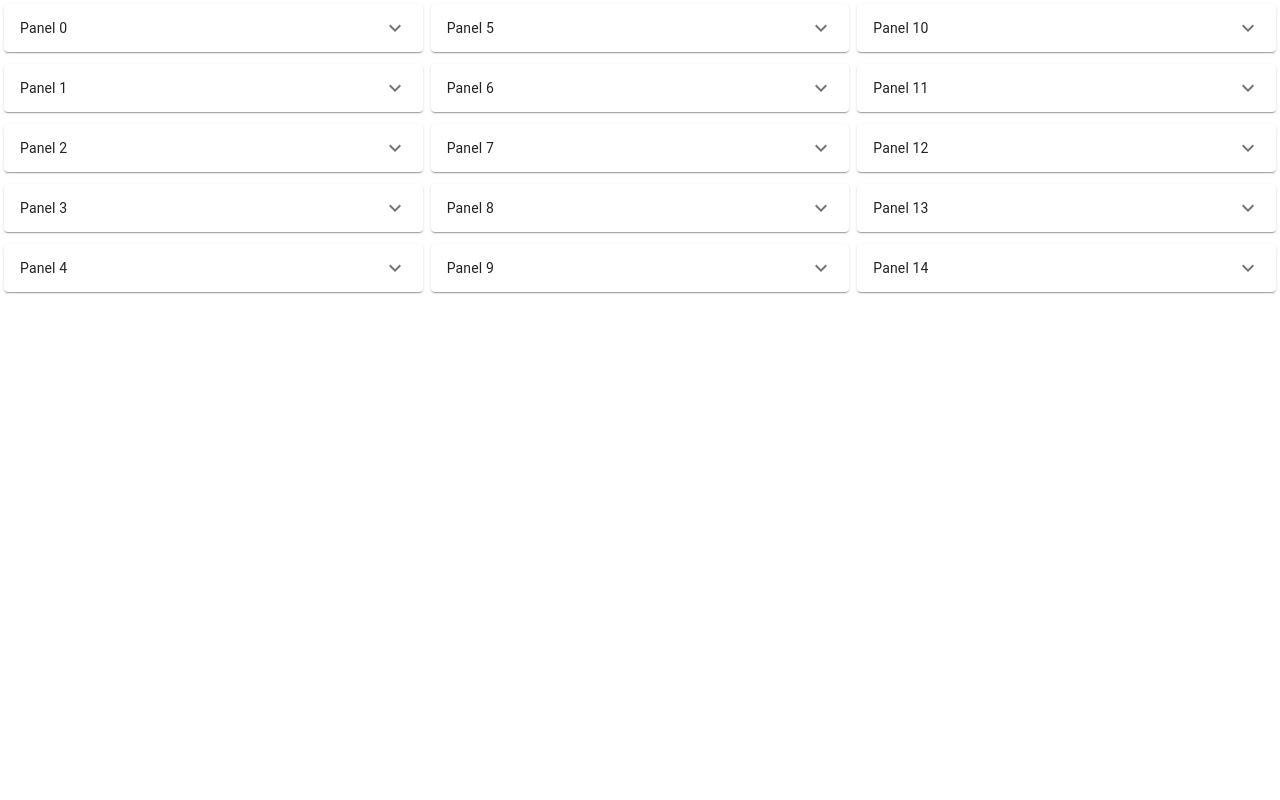
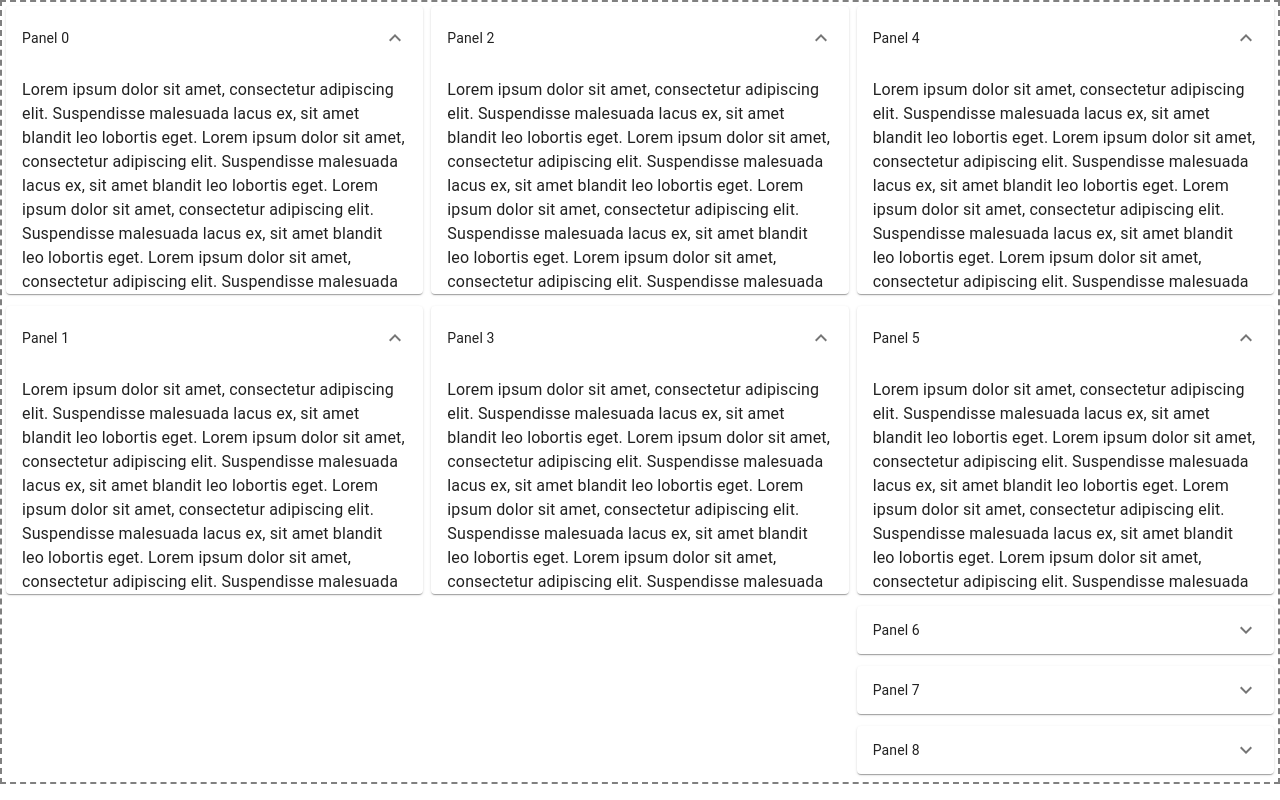
Before and after one commit to sriramrudraraju/react-drag-and-drop, a React (Create React App) app: page / in a window 1280 px wide. Built offline with nearby package versions, Linux system fonts and the light colour scheme.

Commit message:
feat: examples using acordion and swap

```diff
--- a/src/common/components/expansion-panel/expansion-panel.component.tsx
+++ b/src/common/components/expansion-panel/expansion-panel.component.tsx
@@ -17,9 +17,10 @@ const useStyles = makeStyles(() =>
 interface SimpleExpansionPanelProps {
   id: number;
   isExpanded?: boolean;
+  style?: object;
 }
 
-export const SimpleExpansionPanel: FC<SimpleExpansionPanelProps> = ({id, isExpanded = false }) => {
+export const SimpleExpansionPanel: FC<SimpleExpansionPanelProps> = ({id, isExpanded = false, style }) => {
   const classes = useStyles();
 
   const [isExpand , handleExpand] = useState(isExpanded);// its dangerous.. i know
@@ -41,8 +42,14 @@ export const SimpleExpansionPanel: FC<SimpleExpansionPanelProps> = ({id, isExpan
         >
           <Typography className={classes.heading}>Panel {id}</Typography>
         </ExpansionPanelSummary>
-        <ExpansionPanelDetails>
+        <ExpansionPanelDetails style={style}>
           <Typography>
+            Lorem ipsum dolor sit amet, consectetur adipiscing elit. Suspendisse malesuada lacus ex,
+            sit amet blandit leo lobortis eget.
+            Lorem ipsum dolor sit amet, consectetur adipiscing elit. Suspendisse malesuada lacus ex,
+            sit amet blandit leo lobortis eget.
+            Lorem ipsum dolor sit amet, consectetur adipiscing elit. Suspendisse malesuada lacus ex,
+            sit amet blandit leo lobortis eget.
             Lorem ipsum dolor sit amet, consectetur adipiscing elit. Suspendisse malesuada lacus ex,
             sit amet blandit leo lobortis eget.
           </Typography>
--- a/src/components/app/app.css
+++ b/src/components/app/app.css
@@ -1,3 +1,4 @@
 .app-root {
   display: flex;
+  border: 2px dashed gray;
 }
--- a/src/components/app/app.tsx
+++ b/src/components/app/app.tsx
@@ -1,12 +1,17 @@
 import React, { useState, useCallback } from 'react';
+import { DraggingStyle, NotDraggingStyle, DraggableStateSnapshot } from "react-beautiful-dnd";
 
-import { DragAndDrop, Column } from '../drag-and-drop/drag-and-drop.component';
+import { DragAndDrop } from '../drag-and-drop/drag-and-drop.component';
 import { SimpleExpansionPanel } from '../../common/components/expansion-panel/expansion-panel.component';
+
+import { Column } from '../drag-and-drop/dragabble-column/dragabble-column.component';
 
 import './app.css';
 
 // styles for items
-const getItemStyle = (isDragging: boolean) => {
+const getItemStyle = (snapshot: DraggableStateSnapshot, style?:  DraggingStyle | NotDraggingStyle) => {
+  // more info on how to play with drop animation
+  // https://github.com/atlassian/react-beautiful-dnd/blob/master/docs/guides/drop-animation.md
   return ({
     // some basic styles to make the items look a bit nicer
     userSelect: 'none',
@@ -20,28 +25,53 @@ const getItemStyle = (isDragging: boolean) => {
 const getItems = (count: number, offset = 0) =>
   Array.from({ length: count }, (v, k) => k).map(k => ({
       id: `item-${k + offset}`,
-      children: () => <SimpleExpansionPanel id={k + offset} />,
+      children: (snapshot: any, item: any, column: any, index: number) => {
+        const isExpanded = (
+          (column.name === 'column1' || column.name === 'column2' || column.name === 'column3') &&
+          (index === 0 || index === 1)
+        ) ? true : false;
+
+        return (
+          <SimpleExpansionPanel
+          key={index}
+            isExpanded={isExpanded}
+            id={k + offset}
+            style={{
+              height: 200,
+              overflow: 'scroll'
+            }}
+          />
+        )
+      },
       getItemStyle
   }));
 
 
 const COLUMNS = {
   column1: {
-    items: getItems(5)
+    items: getItems(2),
+    max: 2,
+    style: {
+      display: 'flex',
+      flexDirection: 'column',
+      flexGrow: 1,
+      alignContent: 'stretch'
+    }
   },
   column2: {
-    items: getItems(5, 5)
+    items: getItems(2, 2),
+    max: 2
   },
   column3: {
-    items: getItems(5, 10)
+    items: getItems(5, 4)
   }
 }
 
 export const App = () => {
-  const [columns, setColumns] = useState<Column>(COLUMNS);
+  const [columns, setColumns] = useState<{[key: string]: Column}>(COLUMNS);
 
   const onColumnsUpdate = useCallback(
-    (obj: Column) => {
+    (obj: {[key: string]: Column}) => {
       setColumns(obj);
     },
     []
--- a/src/components/drag-and-drop/drag-and-drop.component.tsx
+++ b/src/components/drag-and-drop/drag-and-drop.component.tsx
@@ -1,39 +1,53 @@
 import React, { FC, useCallback } from "react";
 import { DragDropContext, DropResult, DraggableLocation } from "react-beautiful-dnd";
 
-import { DragabbleColumn } from  './dragabble-column/dragabble-column.component';
-import { Item } from './dragabble-item/draggable-item.component';
+import { DragabbleColumn, Column } from  './dragabble-column/dragabble-column.component';
 
 import { reorder } from './utils/reorder';
 
-/**
- * Moves an item from one list to another list.
- */
-const move = (source: Item[], destination: Item[], droppableSource: DraggableLocation, droppableDestination: DraggableLocation) => {
-  const sourceClone = Array.from(source);
-  const destClone = Array.from(destination);
-  const [removed] = sourceClone.splice(droppableSource.index, 1);
-
-  destClone.splice(droppableDestination.index, 0, removed);
-
-  const result: any = {};
-  result[droppableSource.droppableId] = sourceClone;
-  result[droppableDestination.droppableId] = destClone;
-
-  return result;
-};
-
-
-export interface Column {
-  [key: string]: { items: Item[]; style?: object; }
-}
-
 interface DragAndDropProps {
-  columns: Column;
-  onColumnsUpdate: (obj: Column) => void;
+  columns: {[key: string]: Column};
+  onColumnsUpdate: (obj: {[key: string]: Column}) => void;
 }
 
 export const DragAndDrop: FC<DragAndDropProps> = ({columns, onColumnsUpdate}) => {
+
+  /**
+   * Moves an item from one list to another list.
+   */
+  const move = useCallback(
+    (sourceColumn: Column, destinationColumn: Column, droppableSource: DraggableLocation, droppableDestination: DraggableLocation) => {
+      const sourceItemsClone = Array.from(sourceColumn.items);
+      const destItemsClone = Array.from(destinationColumn.items);
+
+      // if destination reached its max, items should be swapped
+      const destColumnMax = destinationColumn.max;
+      if (destColumnMax && destItemsClone.length >= destColumnMax) {
+        // do swapping
+        // droppable index should be less than column max
+        if(droppableDestination.index && droppableDestination.index < destColumnMax) {
+          // removing elements at their indexes
+          const [soureceRemoved] = sourceItemsClone.splice(droppableSource.index, 1);
+          const [destinationRemoved] = destItemsClone.splice(droppableDestination.index, 1);
+          // adding source removed to destinattion,,, and desitnation removed to source
+          destItemsClone.splice(droppableDestination.index, 0, soureceRemoved);
+          sourceItemsClone.splice(droppableSource.index, 0, destinationRemoved);
+        }
+      } else {
+        // remmove item from source
+        const [removed] = sourceItemsClone.splice(droppableSource.index, 1);
+        // add item to destination
+        destItemsClone.splice(droppableDestination.index, 0, removed);
+      }
+
+      const result: any = {};
+      result[droppableSource.droppableId] = sourceItemsClone;
+      result[droppableDestination.droppableId] = destItemsClone;
+
+      return result;
+    },
+    []
+  )
 
   const onDragEnd = useCallback(
     (result: DropResult) => {
@@ -64,8 +78,8 @@ export const DragAndDrop: FC<DragAndDropProps> = ({columns, onColumnsUpdate}) =>
       } else {
           // get the updated source and destination lists
           const result = move(
-              columns[source.droppableId].items,
-              columns[destination.droppableId].items,
+              columns[source.droppableId],
+              columns[destination.droppableId],
               source,
               destination
           );
@@ -83,7 +97,7 @@ export const DragAndDrop: FC<DragAndDropProps> = ({columns, onColumnsUpdate}) =>
           });
         }
       },
-    [columns, onColumnsUpdate]
+    [columns, onColumnsUpdate, move]
   );
 
   return (
@@ -93,11 +107,19 @@ export const DragAndDrop: FC<DragAndDropProps> = ({columns, onColumnsUpdate}) =>
           <DragabbleColumn
             key={key}
             droppableId={key}
-            items={columns[key].items}
-            style={columns[key].style}
+            column={{
+              name: key,
+              ...columns[key]
+            }}
           />
         ))
       }
     </DragDropContext>
   );
 }
+
+/**
+ * Assumptions
+ *
+ * once column reaches max elements, dragging and drop will swap the items.
+ */
--- a/src/components/drag-and-drop/dragabble-column/dragabble-column.component.tsx
+++ b/src/components/drag-and-drop/dragabble-column/dragabble-column.component.tsx
@@ -3,20 +3,27 @@ import { Droppable } from "react-beautiful-dnd";
 
 import { DraggableItem, Item } from '../dragabble-item/draggable-item.component';
 
+export interface Column {
+  items: Item[];
+  style?: object; // column style
+  max?: number; // max number of elements in a column
+  name?: string;
+}
+
 export interface DragabbleColumnProps {
   droppableId: string;
-  items: Item[];
-  style?: object;
+  column: Column
 }
 
-export const DragabbleColumn: FC<DragabbleColumnProps> = ({droppableId, items, style}) => {
+export const DragabbleColumn: FC<DragabbleColumnProps> = ({droppableId, column}) => {
+  const { items, style } = column;
   return (
       <Droppable droppableId={droppableId}>
         {provided => (
           <div ref={provided.innerRef} {...provided.droppableProps} style={{...style}}>
             {
               items && items.map((ele, index) => (
-                <DraggableItem item={ele} index={index} key={ele.id} />
+                <DraggableItem item={ele} index={index} key={ele.id} column={column} />
               ))
             }
             {provided.placeholder}
--- a/src/components/drag-and-drop/dragabble-item/draggable-item.component.tsx
+++ b/src/components/drag-and-drop/dragabble-item/draggable-item.component.tsx
@@ -1,32 +1,36 @@
 import React, { FC } from 'react';
-import { Draggable } from "react-beautiful-dnd";
+import { Draggable, DraggingStyle, NotDraggingStyle, DraggableStateSnapshot } from "react-beautiful-dnd";
+
+import { Column } from '../dragabble-column/dragabble-column.component';
 
 export interface Item {
   id: string | number; // NOTE: id has to be unique across all dragging elements
-  children: () => string | JSX.Element | null;
-  getItemStyle?: (isDragging: boolean) => object;
+  children: (snapshot: DraggableStateSnapshot, item: Item, column: Column, index: number) => string | JSX.Element | null;
+  getItemStyle?: (snapshot: DraggableStateSnapshot, style?: DraggingStyle | NotDraggingStyle) => any;
 }
 
 interface DraggableItemProps {
   item: Item;
   index: number;
+  column: Column;
 }
 
-export const DraggableItem: FC<DraggableItemProps> = ({ item, index }) => {
+export const DraggableItem: FC<DraggableItemProps> = ({ item, index, column }) => {
   return (
     <Draggable draggableId={`${item.id}`} index={index}>
-      {(provided, draggableSnapshot) => (
+      {(provided, snapshot) => (
         <div
           {...provided.draggableProps}
           {...provided.dragHandleProps}
         >
           <div
-            ref={provided.innerRef}
+            ref={(ref) => provided.innerRef(ref)}
             style={item.getItemStyle && item.getItemStyle(
-              draggableSnapshot.isDragging
+              snapshot,
+              provided.draggableProps.style
             )}
           >
-            {item.children()}
+            {item.children(snapshot, item, column, index)}
           </div>
         </div>
       )}
```
